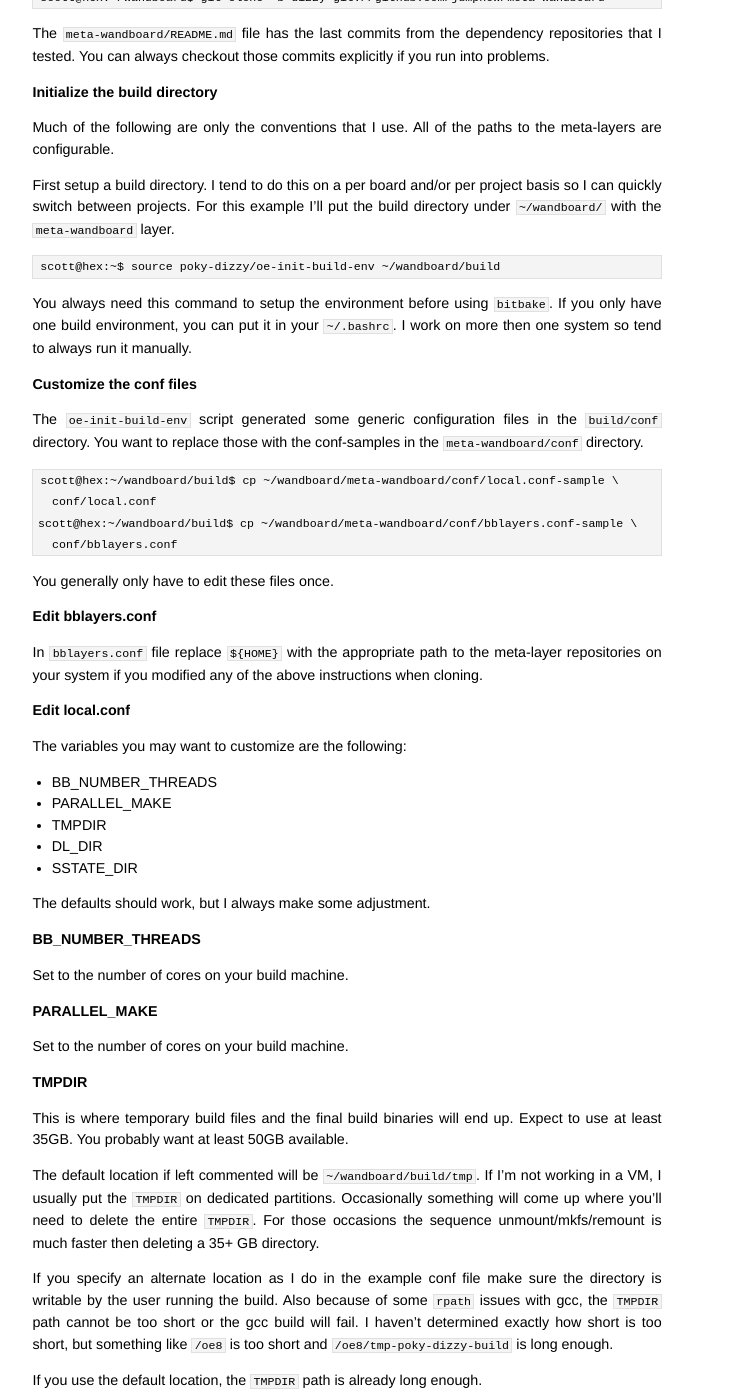
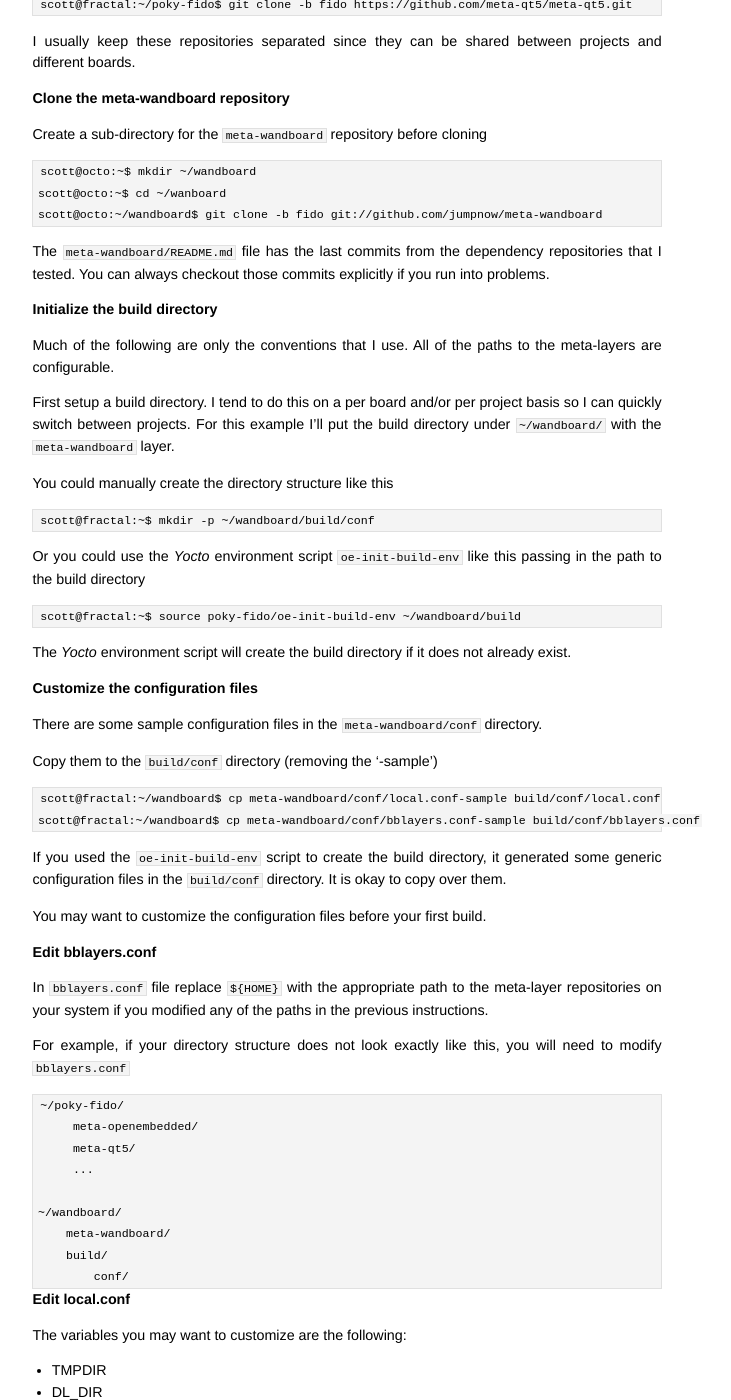
Before and after one commit to jumpnow/jumpnowtek-site, a Jekyll site: the page built from _posts/2014-02-28-Wandboard-Systems-with-Yocto.md, in a window 1280 px wide and 1400 px high, scrolled down 1406 px. Shown: the whole window, without its empty margins (293-1024 px from the left). Built offline with Jekyll 4.4.1, drawn with Linux system fonts in a browser that asks for light colours; some of the changed text lies outside the part shown.

Commit message:
Update wandboard doc for fido, add new category

```diff
--- a/_posts/2014-02-28-Wandboard-Systems-with-Yocto.md
+++ b/_posts/2014-02-28-Wandboard-Systems-with-Yocto.md
@@ -2,26 +2,41 @@
 layout: post
 title: Building Wandboard Systems with Yocto
 description: "Building customized systems for Wandboards using tools from the Yocto Project"
-date: 2014-02-28 02:07:00
-categories: yocto
+date: 2015-10-12 17:10:00
+categories: wandboard
 tags: [linux, wandboard, yocto]
 ---
 
-These instructions are for building generic developer systems for [Wandboard][wandboard] boards with a focus on C/C++ and Qt programmers. You will almost certainly want to modify the contents of the images for any particular project.
+Some notes on building systems for [Wandboards][wandboard] using tools from the [Yocto Project][Yocto].
 
-There is no `X11` and no desktop installed on any of these systems. The `embedded Qt` images can be used to run GUI applications with the `-qws` switch.
+The [meta-wandboard][meta-wandboard] *layer* described below generates some basic systems with packages to support C, C++, [Qt5][qt], Perl and Python development.
 
-The Linux kernel version is `3.10.17`.
+I use this primarily as a template when starting new *Wandboard* projects.
 
-The Yocto version is `1.7.0` the `[dizzy]` branch.
+### System Info
 
-`sysvinit` is used for the init system.
+The Yocto version is `1.8.1` the `[fido]` branch.
 
-### Ubuntu Packages
+The Linux `4.2.3` kernel comes from the [Linux stable][linux-stable] repository.
 
-I've tested `Ubuntu 14.04` 64-bit workstations for the build.
+The [u-boot][uboot] version is `2015.07`.
 
-You'll need at least the following packages installed
+These are **sysvinit** systems.
+
+The Qt version is `5.4.2`. There is no *X11* and no desktop installed. [Qt][qt] GUI applications can be run using the `-platform linuxfb` switch.
+
+A light-weight *X11* desktop can be added with minimal changes to the build configuration. (*X11* is needed to run Java GUI apps.)
+
+[ZeroMQ][zeromq] version `4.0.4` with development headers and libs is included.
+
+Perl `5.20` and Python `2.7.9' each with a number of modules is included.
+
+
+### Ubuntu Workstation Setup
+
+I have been using *Ubuntu 15.04* 64-bit workstations to build these systems.
+
+You will need at least the following packages installed
 
     build-essential
     git
@@ -35,118 +50,130 @@
     libncurses5-dev
     u-boot-tools
 
-You'll also want to change the default Ubuntu shell from `dash` to `bash` by running this command from a shell
+You also want to change the default Ubuntu shell from `dash` to `bash` by running this command from a shell
 
     sudo dpkg-reconfigure dash
 
-Choose bash when prompted.
+Choose **No** to dash when prompted.
 
 ### Clone the dependency repositories
 
-The main Yocto project `poky` repository
+First the main Yocto project `poky` repository
 
-    scott@hex:~ git clone -b dizzy git://git.yoctoproject.org/poky.git poky-dizzy
+    scott@fractal:~ git clone -b fido git://git.yoctoproject.org/poky.git poky-fido
 
-The `meta-openembedded` repository
+Then the `meta-openembedded` repository
 
-    scott@hex:~$ cd ~/poky-dizzy
-    scott@hex:~/poky-dizzy$ git clone -b dizzy git://git.openembedded.org/meta-openembedded
+    scott@fractal:~$ cd poky-fido
+    scott@fractal:~/poky-fido$ git clone -b fido git://git.openembedded.org/meta-openembedded
 
-I like to keep the *wandboard (Freescale)* only repos in a separate sub-directory.
+And `meta-qt5` repository
 
-    scott@hex:~$ mkdir ~/wandboard
-	scott@hex:~$ cd ~/wandboard
-
-The `meta-fsl-arm` repository
-
-    scott@hex:~/wandboard$ git clone -b dizzy git://github.com/Freescale/meta-fsl-arm
-
-The `meta-fsl-arm-extra` repository
-
-    scott@hex:~/wandboard$ git clone -b dizzy git://github.com/Freescale/meta-fsl-arm-extra
-
-My `meta-wandboard` repository
-
-    scott@hex:~/wandboard$ git clone -b dizzy git://github.com/jumpnow/meta-wandboard
+    scott@fractal:~/poky-fido$ git clone -b fido https://github.com/meta-qt5/meta-qt5.git
 
 
-The `meta-wandboard/README.md` file has the last commits from the dependency repositories that I tested. You can always checkout those commits explicitly if you run into problems.
+I usually keep these repositories separated since they can be shared between projects and different boards.
+
+### Clone the meta-wandboard repository
+
+Create a sub-directory for the `meta-wandboard` repository before cloning
+
+    scott@octo:~$ mkdir ~/wandboard
+    scott@octo:~$ cd ~/wanboard
+    scott@octo:~/wandboard$ git clone -b fido git://github.com/jumpnow/meta-wandboard
+
+The `meta-wandboard/README.md` file has the last commits from the dependency repositories that I tested. You can always checkout those commits explicitly if you run into
+problems.
 
 ### Initialize the build directory
 
 Much of the following are only the conventions that I use. All of the paths to the meta-layers are configurable.
 
-First setup a build directory. I tend to do this on a per board and/or per project basis so I can quickly switch between projects. For this example I'll put the build directory under `~/wandboard/` with the `meta-wandboard` layer.
+First setup a build directory. I tend to do this on a per board and/or per project basis so I can quickly switch between projects. For this example I'll put the build
+directory under `~/wandboard/` with the `meta-wandboard` layer.
 
-    scott@hex:~$ source poky-dizzy/oe-init-build-env ~/wandboard/build
+You could manually create the directory structure like this
 
-You always need this command to setup the environment before using `bitbake`. If you only have one build environment, you can put it in your `~/.bashrc`. I work on more then one system so tend to always run it manually.
+    scott@fractal:~$ mkdir -p ~/wandboard/build/conf
 
-### Customize the conf files
 
-The `oe-init-build-env` script generated some generic configuration files in the `build/conf` directory. You want to replace those with the conf-samples in the `meta-wandboard/conf` directory.
+Or you could use the *Yocto* environment script `oe-init-build-env` like this passing in the path to the build directory
 
-	scott@hex:~/wandboard/build$ cp ~/wandboard/meta-wandboard/conf/local.conf-sample \
-      conf/local.conf
-    scott@hex:~/wandboard/build$ cp ~/wandboard/meta-wandboard/conf/bblayers.conf-sample \
-      conf/bblayers.conf
+    scott@fractal:~$ source poky-fido/oe-init-build-env ~/wandboard/build
 
-You generally only have to edit these files once.
+The *Yocto* environment script will create the build directory if it does not already exist.
+
+### Customize the configuration files
+
+There are some sample configuration files in the `meta-wandboard/conf` directory.
+
+Copy them to the `build/conf` directory (removing the '-sample')
+
+    scott@fractal:~/wandboard$ cp meta-wandboard/conf/local.conf-sample build/conf/local.conf
+    scott@fractal:~/wandboard$ cp meta-wandboard/conf/bblayers.conf-sample build/conf/bblayers.conf
+
+If you used the `oe-init-build-env` script to create the build directory, it generated some generic configuration files in the `build/conf` directory.
+It is okay to copy over them.
+
+You may want to customize the configuration files before your first build.
 
 ### Edit bblayers.conf
 
-In `bblayers.conf` file replace `${HOME}` with the appropriate path to the meta-layer repositories on your system if you modified any of the above instructions when cloning.
+In `bblayers.conf` file replace `${HOME}` with the appropriate path to the meta-layer repositories on your system if you modified any of the paths in the previous instructions.
+
+For example, if your directory structure does not look exactly like this, you will need to modify `bblayers.conf`
+
+
+    ~/poky-fido/
+         meta-openembedded/
+         meta-qt5/
+         ...
+
+    ~/wandboard/
+        meta-wandboard/
+        build/
+            conf/
+
 
 ### Edit local.conf
 
 The variables you may want to customize are the following:
 
-- BB\_NUMBER\_THREADS
-- PARALLEL\_MAKE
 - TMPDIR
 - DL\_DIR
 - SSTATE\_DIR
 
-
-The defaults should work, but I always make some adjustment.
-
-##### BB\_NUMBER\_THREADS
-
-Set to the number of cores on your build machine.
-
-##### PARALLEL\_MAKE
-
-Set to the number of cores on your build machine.
+The defaults for all of these work fine. Adjustments are optional.
 
 ##### TMPDIR
 
 This is where temporary build files and the final build binaries will end up. Expect to use at least 35GB. You probably want at least 50GB available.
 
-The default location if left commented will be `~/wandboard/build/tmp`. If I'm not working in a VM, I usually put the `TMPDIR` on dedicated partitions. Occasionally something will come up where you'll need to delete the entire `TMPDIR`. For those occasions the sequence unmount/mkfs/remount is much faster then deleting a 35+ GB directory.
+The default location is in the `build` directory, in this example `~/wandboard/build/tmp`.
 
-If you specify an alternate location as I do in the example conf file make sure the directory is writable by the user running the build. Also because of some `rpath` issues with gcc, the `TMPDIR` path cannot be too short or the gcc build will fail. I haven't determined exactly how short is too short, but something like `/oe8` is too short and `/oe8/tmp-poky-dizzy-build` is long enough.
+If you specify an alternate location as I do in the example conf file make sure the directory is writable by the user running the build. Also because of some
+`rpath` issues with gcc, the `TMPDIR` path cannot be too short or the gcc build will fail. I haven't determined exactly how short is too short, but something
+like `/oe9` is too short and `/oe9/tmp-poky-fido-build` is long enough.
 
-If you use the default location, the `TMPDIR` path is already long enough.
+##### DL_DIR
 
-##### DL\_DIR
+This is where the downloaded source files will be stored. You can share this among configurations and build files so I created a general location for this outside
+my home directory. Make sure the build user has write permission to the directory you decide on.
 
-This is where the downloaded source files will be stored. You can share this among configurations and build files so I created a general location for this outside my home directory. Make sure the build user has write permission to the directory you decide on.
+The default location is in the `build` directory, `~/wandboard/build/sources`.
 
-The default directory will be `~/wandboard/build/sources`.
-
-##### SSTATE\_DIR
+##### SSTATE_DIR
 
 This is another Yocto build directory that can get pretty big, greater then 5GB. I often put this somewhere else other then my home directory as well.
 
-The default location is `~/wandboard/build/sstate-cache`.
-
+The default location is in the `build` directory, `~/wandboard/build/sstate-cache`.
 
 ### Run the build
 
-You need to source the environment every time you want to run a build. The `oe-init-build-env` when run a second time will not overwrite your customized conf files.
+You need to [source][source-script] the Yocto environment into your shell before you can use [bitbake][bitbake]. The `oe-init-build-env` will not overwrite your
+customized conf files.
 
-    scott@hex:~$ cd ~/poky-dizzy
-    scott@hex:~$ source oe-init-build-env ~/wandboard/build
+    scott@fractal:~$ source poky-fido/oe-init-build-env ~/wandboard/build
 
     ### Shell environment set up for builds. ###
 
@@ -161,67 +188,107 @@
         meta-ide-support
 
     You can also run generated qemu images with a command like 'runqemu qemux86'
-    scott@hex:~/wandboard/build$
+    scott@fractal:~/wandboard/build$
 
-Those 'Common targets' may or may not build successfully. I have never tried them.
 
-There are a few custom images available in the meta-wandboard layer. The recipes for these image can be found in `meta-wandboard/images/`
+I don't use those *Common targets*, but instead use my own custom image recipes.
 
-    console-image.bb
-    qte-image.bb
+There are two custom images available in the *meta-wandboard* layer. The recipes for the images can be found in `meta-wandboard/images/`
 
+* console-image.bb
+* qt5-image.bb
+
+You should add your own custom images to this same directory.
 
 #### console-image
 
-A basic console developer image. See the recipe for specifics, but some of the installed programs are
+A basic console developer image. See the recipe `meta-wandboard/images/console-image.bb` for specifics, but some of the installed programs are
 
     gcc/g++ and associated build tools
     git
-    opencv
     ssh/scp server and client
-    wireless support
-    kernel modules
+    perl and a number of commonly used modules
+    zeromq
 
-#### qte-image
+The *console-image* has a line
 
-This image includes the `console-image` and adds Qt 4.8.6 embedded with the associated development headers and qmake.
+    inherit core-image
 
-This image also includes the [SyntroCore][syntrocore] and [SyntroLCam][syntrolcam] binaries as well as the headers and libraries for doing `Syntro` development directly on the wandboard.
+which is `poky-fido/meta/classes/core-image.bbclass` and pulls in some required base packages.  This is useful to know if you create your own image recipe.
+
+#### qt5-image
+
+This image includes the `console-image` and adds `Qt5` with the associated development headers and `qmake`.
+
+### Build
 
 To build the `console-image` run the following command
 
-    scott@hex:~/wandboard/build$ bitbake console-image
+    scott@fractal:~/wandboard/build$ bitbake console-image
 
-You may run into build errors related to packages that failed to download or sometimes out of order builds. The easy solution is to clean the build for the failed package and rerun the build again.
+You may occasionally run into build errors related to packages that either failed to download or sometimes out of order builds. The easy solution is to clean the
+failed package and rerun the build again.
 
-For instance if the build for `zip` failed for some reason, I would run this.
+For instance if the build for `zip` failed for some reason, I would run this
 
-    scott@hex:~/wandboard/build$ bitbake -c cleansstate zip
-    scott@hex:~/wandboard/build$ bitbake zip
+    scott@fractal:~/wandboard/build$ bitbake -c cleansstate zip
+    scott@fractal:~/wandboard/build$ bitbake zip
 
 And then continue with the full build.
 
-    scott@hex:~/wandboard/build$ bitbake console-image
+    scott@fractal:~/wandboard/build$ bitbake console-image
+
+To build the `qt5-image` it would be
+
+    scott@fractal:~/wandboard/build$ bitbake qt5-image
+
+The `cleansstate` command (with two s's) works for image recipes as well.
+
+The image files won't get deleted from the *TMPDIR* until the next time you build.
 
 
 ### Copying the binaries to an SD card
 
-After the build completes, the bootloader, kernel and rootfs image files can be found in `TMPDIR/deploy/images/wandboard-quad/`.
+After the build completes, the bootloader, kernel and rootfs image files can be found in `<TMPDIR>/deploy/images/wandboard/`.
 
 The `meta-wandboard/scripts` directory has some helper scripts to format and copy the files to a microSD card.
 
 #### mk2parts.sh
 
-This script will partition an SD card with the minimal 2 partitions required for the boards.
+This script will partition an SD card with the minimal 2 partitions required for the boards. The script leaves a 4 MB empty region before the first partition for
+use as explained below.
 
-Insert the microSD into your workstation and note where it shows up. You may have to look at your syslog. I'll assume `/dev/sdc` for this example.
+Insert the microSD into your workstation and note where it shows up.
+
+[lsblk][lsblk] is convenient for finding the microSD card.
+
+For example
+
+    scott@fractal:~/wandboard/meta-wandboard$ lsblk
+    NAME    MAJ:MIN RM   SIZE RO TYPE MOUNTPOINT
+    sda       8:0    0 931.5G  0 disk
+    |-sda1    8:1    0  93.1G  0 part /
+    |-sda2    8:2    0  93.1G  0 part /home
+    |-sda3    8:3    0  29.8G  0 part [SWAP]
+    |-sda4    8:4    0     1K  0 part
+    |-sda5    8:5    0   100G  0 part /oe5
+    |-sda6    8:6    0   100G  0 part /oe6
+    |-sda7    8:7    0   100G  0 part /oe7
+    |-sda8    8:8    0   100G  0 part /oe8
+    |-sda9    8:9    0   100G  0 part /oe9
+    `-sda10   8:10   0 215.5G  0 part /oe10
+    sdb       8:16   1   7.4G  0 disk
+    |-sdb1    8:17   1    64M  0 part
+    `-sdb2    8:18   1   7.3G  0 part
+
+I would use `sdb` for the format and copy script parameters on this machine.
 
 It doesn't matter if some partitions from the SD card are mounted. The `mk2parts.sh` script will unmount them.
 
-BE CAREFUL with this script. It will format any disk on your workstation.
+**BE CAREFUL** with this script. It will format any disk on your workstation.
 
-    scott@hex:~$ cd ~/wandboard/meta-wandboard/scripts
-    scott@hex:~/wandboard/meta-wandboard/scripts$ sudo ./mk2parts.sh sdc
+    scott@fractal:~$ cd ~/wandboard/meta-wandboard/scripts
+    scott@fractal:~/wandboard/meta-wandboard/scripts$ sudo ./mk2parts.sh sdb
 
 You only have to format the SD card once.
 
@@ -229,58 +296,80 @@
 
 You will need to create a mount point on your workstation for the copy scripts to use.
 
-    scott@hex:~$ sudo mkdir /media/card
+    scott@fractal:~$ sudo mkdir /media/card
 
 You only have to create this directory once.
 
 #### copy_boot.sh
 
-This script copies the bootloader (MLO, u-boot) and Linux kernel (uImage) to the boot partition of the SD card.
+This script copies the bootloaders (MLO and u-boot) to the *unpartitioned* 4MB beginning section of the SD card.
+
+The script also formats the first partition of the SD card as a FAT filesystem and copies the kernel (zImage) and a number of DTB files to it.
 
 This script needs to know the `TMPDIR` to find the binaries. It looks for an environment variable called `OETMP`.
 
 For instance, if I had this in the `local.conf`
 
-    TMPDIR = "/oe8/tmp-poky-dizzy-build"
+    TMPDIR = "/oe9/tmp-poky-fido-build"
 
 Then I would export this environment variable before running `copy_boot.sh`
 
-    scott@hex:~/wandboard/meta-wandboard/scripts$ export OETMP=/oe8/tmp-poky-dizzy-build
+    scott@fractal:~/wandboard/meta-wandboard/scripts$ export OETMP=/oe9/tmp-poky-fido-build
 
 Then run the `copy_boot.sh` script passing the location of SD card
 
-    scott@hex:~/wandboard/meta-wandboard/scripts$ ./copy_boot.sh sdc
+    scott@fractal:~/wandboard/meta-wandboard/scripts$ ./copy_boot.sh sdb
+
+This script should run very fast.
 
 #### copy_rootfs.sh
 
-This script copies files to the root file system partition of the SD card.
+This script formats the second partition of the SD card as an *EXT4* filesystem and copies the operating system to it.
 
-The script accepts an optional command line argument for the image type, either `console` or `qte`. The default is `console`.
+The script accepts an optional command line argument for the image type, for example `console` or `qt5`. The default is `console` if no argument is provided.
 
-The script also accepts a `hostname` argument if you want the host name to be something other then the default `wandboard-quad`.
+The script also accepts a `hostname` argument if you want the host name to be something other then the default `wandboard`.
 
 Here's an example of how you'd run `copy_rootfs.sh`
 
-    scott@hex:~/wandboard/meta-wandboard/scripts$ ./copy_rootfs.sh sdc console
+    scott@fractal:~/wandboard/meta-wandboard/scripts$ ./copy_rootfs.sh sdb console
 
 or
 
-    scott@hex:~/wandboard/meta-wandboard/scripts$ ./copy_rootfs.sh sdc qte wandq
+    scott@fractal:~/wandboard/meta-wandboard/scripts$ ./copy_rootfs.sh sdb qt5 wandq
 
-The copy scripts will **NOT** unmount partitions automatically. If the partition that is supposed to be the on the SD card is already mounted, the script will complain and abort. This is for safety, mine mostly, since I run these scripts many times a day on different machines and the SD cards show up in different places.
+The copy_rootfs.sh script will take longer to run and depends a lot on the quality of your SD card. With a good *Class 10* card it should take less then 30 seconds.
+
+The copy scripts will **NOT** unmount partitions automatically. If an SD card partition is already mounted, the script will complain and abort. This is for
+safety, mine mostly, since I run these scripts many times a day on different machines and the SD cards show up in different places.
 
 Here's a realistic example session where I want to copy already built images to a second SD card that I just inserted.
 
-    scott@hex:~$ sudo umount /dev/sdc1
-    scott@hex:~$ sudo umount /dev/sdc2
-    scott@hex:~$ export OETMP=/oe8/tmp-poky-dizzy-build
-    scott@hex:~$ cd wandboard/meta-wandboard/scripts
-    scott@hex:~/wandboard/meta-wandboard/scripts$ ./copy_boot.sh sdc
-    scott@hex:~/wandboard/meta-wandboard/scripts$ ./copy_rootfs.sh sdc console wandq2
+    scott@fractal:~$ sudo umount /dev/sdb1
+    scott@fractal:~$ sudo umount /dev/sdb2
+    scott@fractal:~$ export OETMP=/oe9/tmp-poky-fido-build
+    scott@fractal:~$ cd wandboard/meta-wandboard/scripts
+    scott@fractal:~/wandboard/meta-wandboard/scripts$ ./copy_boot.sh sdb
+    scott@fractal:~/wandboard/meta-wandboard/scripts$ ./copy_rootfs.sh sdb console wandq2
+
+
+Both *copy_boot.sh* and *copy_rootfs.sh* are simple scripts easily modified for custom use.
 
 
 [wandboard]: http://www.wandboard.org/
-[wandboard-github]: https://github.com/wandboard-org
-[linux-wandboard-recipe]: https://github.com/Freescale/meta-fsl-arm-extra/blob/dizzy/recipes-kernel/linux/linux-wandboard_3.10.17.bb
-[syntrocore]: https://github.com/Syntro/SyntroCore
-[syntrolcam]: https://github.com/Syntro/SyntroLCam
+[meta-wandboard]: https://github.com/jumpnow/meta-wandboard
+[meta-fsl-arm]: https://github.com/freescale/meta-fsl-arm
+[meta-fsl-arm-extra]: https://github.com/freescale/meta-fsl-arm-extra
+[zeromq]: http://zeromq.org/
+[linux-stable]: https://www.kernel.org/
+[uboot]: http://www.denx.de/wiki/U-Boot/WebHome
+[qt]: http://www.qt.io/
+[yocto]: https://www.yoctoproject.org/
+[spiloop]: https://github.com/scottellis/spiloop
+[serialecho]: https://github.com/scottellis/serialecho
+[bbb-kernel]: http://www.jumpnowtek.com/beaglebone/Working-on-the-BeagleBone-kernel.html
+[lsblk]: http://linux.die.net/man/8/lsblk
+[opkg-repo]: http://www.jumpnowtek.com/yocto/Using-your-build-workstation-as-a-remote-package-repository.html
+[bitbake]: https://www.yoctoproject.org/docs/1.8/bitbake-user-manual/bitbake-user-manual.html
+[source-script]: http://stackoverflow.com/questions/4779756/what-is-the-difference-between-source-script-sh-and-script-
+[zeromq]: http://zeromq.org/
--- a/index.html
+++ b/index.html
@@ -24,6 +24,12 @@
       <li><span>{{ post.date | date_to_string }}</span> &raquo; <a href="{{ post.url }}">{{ post.title }}</a></li>
     {% endfor %}
   </ul>
+  <h1>Wandboard</h1>
+  <ul class="posts">
+    {% for post in site.categories['wandboard'] %}
+      <li><span>{{ post.date | date_to_string }}</span> &raquo; <a href="{{ post.url }}">{{ post.title }}</a></li>
+    {% endfor %}
+  </ul>
   <h1>Yocto</h1>
   <ul class="posts">
     {% for post in site.categories['yocto'] %}
```
